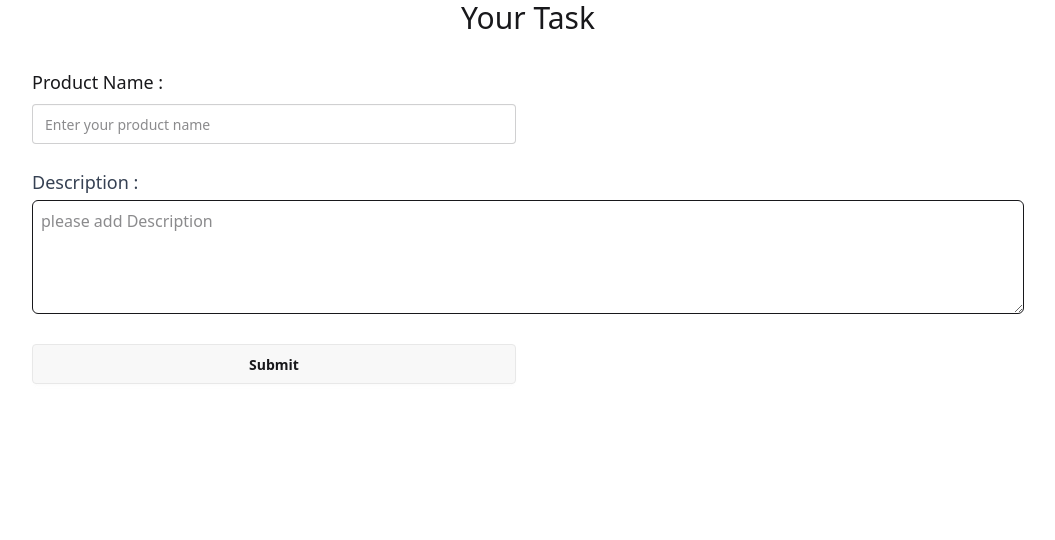
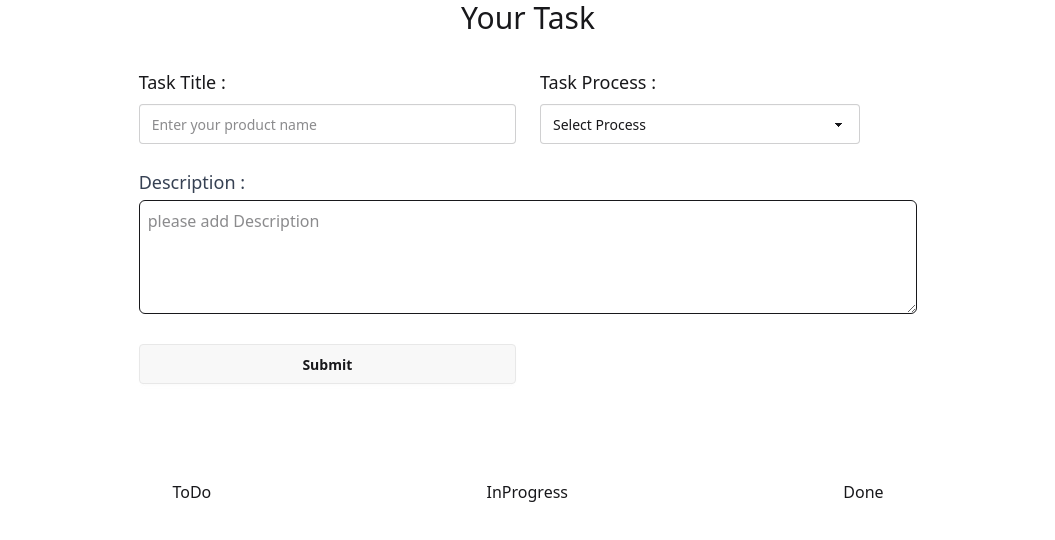
Before and after one commit to RMABID/task-management-, a React (Vite) app: page / in a window 1280 px wide. Shown: the top 540 px of the page, without its empty margins (112-1167 px from the left). Built offline with nearby package versions, Linux system fonts and the light colour scheme; no server answers.

Commit message:
task process

```diff
--- a/src/components/AddTaskForm.jsx
+++ b/src/components/AddTaskForm.jsx
@@ -6,9 +6,12 @@ const AddTaskForm = () => {
     e.preventDefault();
     const task_title = e.target.task_title.value;
     const description = e.target.description.value;
+    const category = e.target.category.value;
+
     const newTask = {
       task_title,
       description,
+      category,
     };
     try {
       await axiosPublice.post("/task", newTask);
@@ -24,9 +27,7 @@ const AddTaskForm = () => {
         className="grid grid-cols-1 font-Garamond md:grid-cols-2 font-raleway-font px-4 md:px-36 mt-8  gap-6"
       >
         <div>
-          <label className="block text-lg font-medium mb-2">
-            Product Name :
-          </label>
+          <label className="block text-lg font-medium mb-2">Task Title :</label>
           <input
             required
             type="text"
@@ -34,6 +35,17 @@ const AddTaskForm = () => {
             placeholder="Enter your product name"
             className="input input-bordered w-full"
           />
+        </div>
+        <div>
+          <label className="block text-lg font-medium mb-2">
+            Task Process :
+          </label>
+          <select name="category" defaultValue="default" className="select">
+            <option value={"default"}>Select Process</option>
+            <option>To-Do</option>
+            <option>In Progress</option>
+            <option>Done</option>
+          </select>
         </div>
         <div className="md:col-span-2">
           <label className="block text-lg font-medium text-gray-700">
--- /dev/null
+++ b/src/components/Done.jsx
@@ -0,0 +1,9 @@
+
+
+const Done = () => {
+  return (
+    <div>Done</div>
+  )
+}
+
+export default Done
--- /dev/null
+++ b/src/components/InProgress.jsx
@@ -0,0 +1,9 @@
+
+
+const InProgress = () => {
+  return (
+    <div>InProgress</div>
+  )
+}
+
+export default InProgress
--- /dev/null
+++ b/src/components/ToDo.jsx
@@ -0,0 +1,9 @@
+
+
+const ToDo = () => {
+  return (
+    <div>ToDo</div>
+  )
+}
+
+export default ToDo
--- a/src/page/Home.jsx
+++ b/src/page/Home.jsx
@@ -1,9 +1,17 @@
 import AddTaskForm from "../components/AddTaskForm";
+import Done from "../components/Done";
+import InProgress from "../components/InProgress";
+import ToDo from "../components/ToDo";
 
 const Home = () => {
   return (
-    <div>
+    <div className="w-10/12 mx-auto">
       <AddTaskForm />
+      <section className="flex w-8/12 mx-auto justify-between items-center gap-8 my-24">
+        <ToDo />
+        <InProgress />
+        <Done />
+      </section>
     </div>
   );
 };
--- a/src/provider/AuthProvider.jsx
+++ b/src/provider/AuthProvider.jsx
@@ -26,7 +26,6 @@ const AuthProvider = ({ children }) => {
       photoURL: photo,
     });
   };
-
   const signIn = (email, password) => {
     setLoading(true);
     return signInWithEmailAndPassword(auth, email, password);
@@ -42,7 +41,6 @@ const AuthProvider = ({ children }) => {
   useEffect(() => {
     const subscribe = onAuthStateChanged(auth, async (currentUser) => {
       setUser(currentUser);
-      //user create in database
     });
 
     return () => {
```
